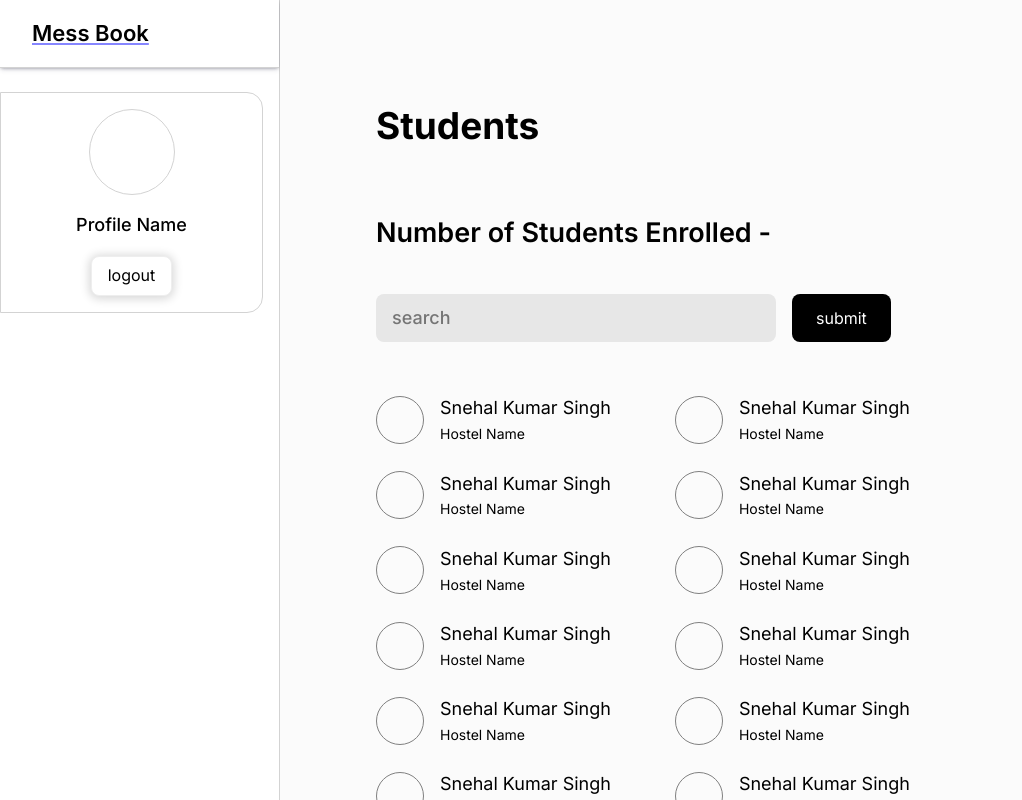
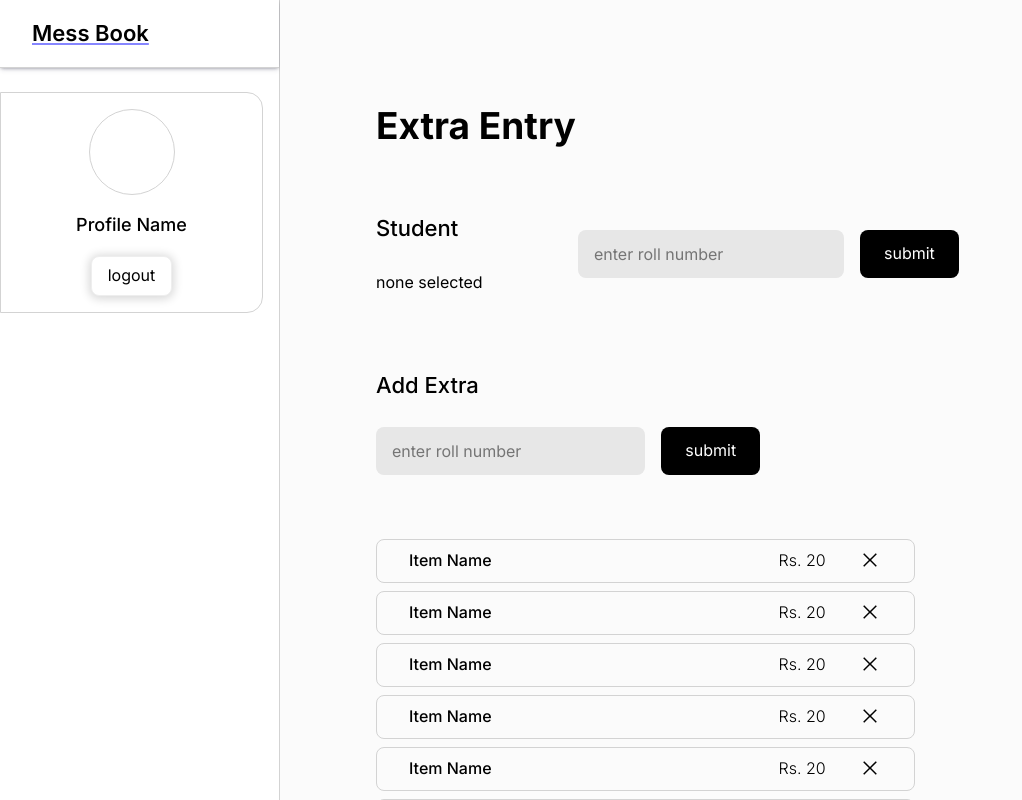
Before and after one commit to Xydon/messbookFrontEnd, a React (Create React App) app: page / in a window 1280 px wide. Shown: the whole page, without its empty margins (0-1022 px from the left). Built offline with nearby package versions, Linux system fonts and the light colour scheme.

Commit message:
made the extra entry page

```diff
--- a/src/App.tsx
+++ b/src/App.tsx
@@ -14,6 +14,7 @@ import MailView from "./MailScreens/MailView/MailView";
 import Invoice from "./StudentScreens/Invoice/Invoice";
 import MessProfile from "./MessScreens/Profile/MessProfile";
 import { StudentView as MessStudentView } from "./MessScreens/StudentView/StudentView";
+import ExtraEntry from "./MessScreens/ExtraEntry/ExtraEntry";
 
 
 function StudentRoutes() {
@@ -43,7 +44,8 @@ function MessRoutes() {
 	return(
 		<Routes>
 			<Route path={'/profile'} element = {<MessProfile/>}/>
-			<Route path={'/'} element = {<MessStudentView/>} />
+			<Route path={'/a'} element = {<MessStudentView/>} />
+			<Route path={'/'} element = {<ExtraEntry/>} />
 		</Routes>
 	)
 }
--- a/src/MessScreens/ExtraEntry/ExtraEntry.css
+++ b/src/MessScreens/ExtraEntry/ExtraEntry.css
@@ -0,0 +1,8 @@
+.selectionSearchBox {
+  width : 80%;
+}
+
+.selectionSearchBox .input-clear {
+  background-color: transparent;
+  height : 44px;
+}
--- a/src/MessScreens/ExtraEntry/ExtraEntry.tsx
+++ b/src/MessScreens/ExtraEntry/ExtraEntry.tsx
@@ -1,9 +1,109 @@
-import React from 'react'
+import React from "react";
+import AssetStore from "../../assets/AssetStore";
+import ListItem from "../../ProjectComponents/ListItem";
+import Subheading from "../../ProjectComponents/Subheading";
+import DashBoardTemplate from "../../Templates/DashBoardTemplate";
+
+import "./ExtraEntry.css";
 
 function ExtraEntry() {
-  return (
-    <div>ExtraEntry</div>
-  )
+	return (
+		<DashBoardTemplate heading="Extra Entry" navList={[]}>
+			<div className="row vc mb-9">
+				<div className="col-3">
+					<Subheading text="Student" type="small" />
+					<p className="cc_16">none selected</p>
+				</div>
+				<div className="col-4 flex">
+					<div className="searchBox selectionSearchBox pl-2 pr-2 vc mr-2">
+						<input
+							type="number"
+							className="input-clear cc_16"
+							placeholder="enter roll number"
+						/>
+					</div>
+
+					<div className="button_size_m bg_black round-8 label_white pl-3 pr-3">
+						<p className="cc_16">submit</p>
+					</div>
+				</div>
+			</div>
+
+			<div className="row">
+				<Subheading text="Add Extra" type="small" />
+			</div>
+
+			<div className="row mb-8">
+				<div className="searchBox selectionSearchBox pl-2 pr-2 vc mr-2 col-4">
+					<input
+						type="number"
+						className="input-clear cc_16"
+						placeholder="enter roll number"
+					/>
+				</div>
+
+				<div className="box">
+					<div className="button_size_m bg_black round-8 label_white pl-3 pr-3">
+						<p className="cc_16">submit</p>
+					</div>
+				</div>
+			</div>
+
+			<div className="row">
+				<div className="extraItemsListBox col-8 mb-5  ">
+					<ListItem size="s" outline={true}>
+						<p className="cc_16 medium ml-2">Item Name</p>
+						<div className="flex mr-2">
+							<p className="cc_16 light">Rs. 20</p>
+							<AssetStore.Close className="ml-4 cp" />
+						</div>
+					</ListItem>
+					<ListItem size="s" outline={true}>
+						<p className="cc_16 medium ml-2">Item Name</p>
+						<div className="flex mr-2">
+							<p className="cc_16 light">Rs. 20</p>
+							<AssetStore.Close className="ml-4 cp" />
+						</div>
+					</ListItem>
+					<ListItem size="s" outline={true}>
+						<p className="cc_16 medium ml-2">Item Name</p>
+						<div className="flex mr-2">
+							<p className="cc_16 light">Rs. 20</p>
+							<AssetStore.Close className="ml-4 cp" />
+						</div>
+					</ListItem>
+					<ListItem size="s" outline={true}>
+						<p className="cc_16 medium ml-2">Item Name</p>
+						<div className="flex mr-2">
+							<p className="cc_16 light">Rs. 20</p>
+							<AssetStore.Close className="ml-4 cp" />
+						</div>
+					</ListItem>
+					<ListItem size="s" outline={true}>
+						<p className="cc_16 medium ml-2">Item Name</p>
+						<div className="flex mr-2">
+							<p className="cc_16 light">Rs. 20</p>
+							<AssetStore.Close className="ml-4 cp" />
+						</div>
+					</ListItem>
+					<ListItem size="s" outline={true}>
+						<p className="cc_16 medium ml-2">Item Name</p>
+						<div className="flex mr-2">
+							<p className="cc_16 light">Rs. 20</p>
+							<AssetStore.Close className="ml-4 cp" />
+						</div>
+					</ListItem>
+					<ListItem size="s" outline={true}>
+						<p className="cc_16 medium ml-2">Item Name</p>
+						<div className="flex mr-2">
+							<p className="cc_16 light">Rs. 20</p>
+							<AssetStore.Close className="ml-4 cp" />
+						</div>
+					</ListItem>
+				</div>
+			</div>
+		</DashBoardTemplate>
+	);
 }
 
-export default ExtraEntry
+export default ExtraEntry;
--- a/src/ProjectComponents/ListItem.tsx
+++ b/src/ProjectComponents/ListItem.tsx
@@ -2,22 +2,36 @@ import React from "react";
 
 import "./ListItem.css";
 
-function ListItem(props: {children : React.ReactNode, size : 's'|'m'|'l', order ?: number}) {
+function ListItem(props: {
+	children: React.ReactNode;
+	size: "s" | "m" | "l";
+	order?: number;
+	outline?: boolean;
+}) {
 	let height = 40;
 
-	if(props.order !== undefined) {
+	if (props.order !== undefined) {
 		height = (props.order + 5) * 8;
-	}else	if(props.size == 'l') {
+	} else if (props.size == "l") {
 		height = 64;
-	} else if(props.size == 'm') {
-		height = 48
-	} else if(props.size == 's') {
+	} else if (props.size == "m") {
+		height = 48;
+	} else if (props.size == "s") {
 		height = 44;
 	}
 
+	let border = "1px solid lightgray";
+
 	return (
-		<div className="ListItem flex sb pl-2 pr-2 round-8 vc mb-1" style={{height}}>
-      {props.children}
+		<div
+			className="ListItem flex sb pl-2 pr-2 round-8 vc mb-1"
+			style={{
+				height,
+				border: props.outline ? border : "",
+				backgroundColor: props.outline ? "transparent" : "lightgray",
+			}}
+		>
+			{props.children}
 		</div>
 	);
 }
--- a/src/xydon.css
+++ b/src/xydon.css
@@ -4334,6 +4334,22 @@ a {
   height : 44px;
 }
 
+.input-clear {
+  border : none;
+  outline : none;
+}
+
+.input-clear:focus {
+  border :none;
+  outline : none;
+}
+
+input[type=number]::-webkit-inner-spin-button,
+input[type=number]::-webkit-outer-spin-button {
+  -webkit-appearance: none;
+  margin: 0;
+}
+
 .form__input {
 	width: 100%;
 	background-color: var(--white_6);
```
